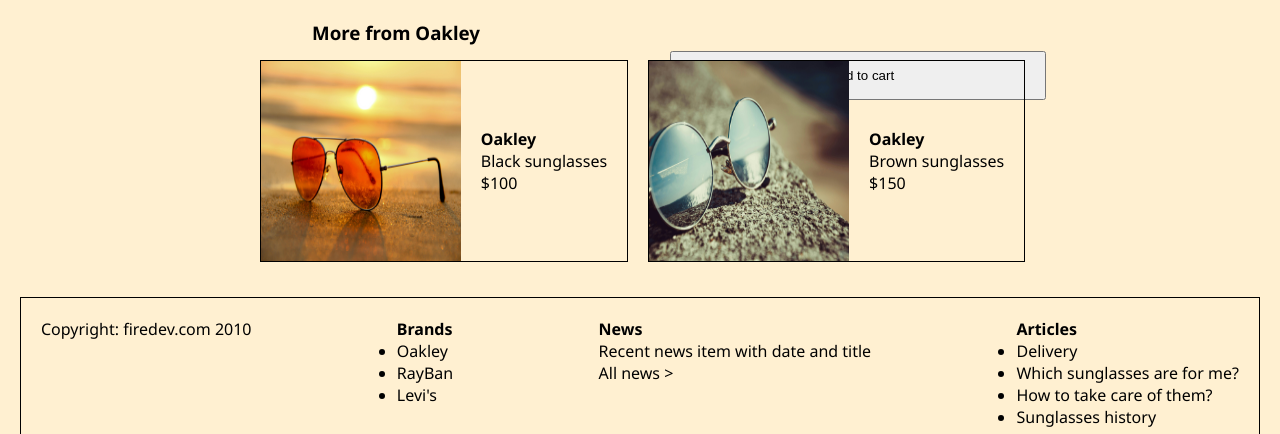
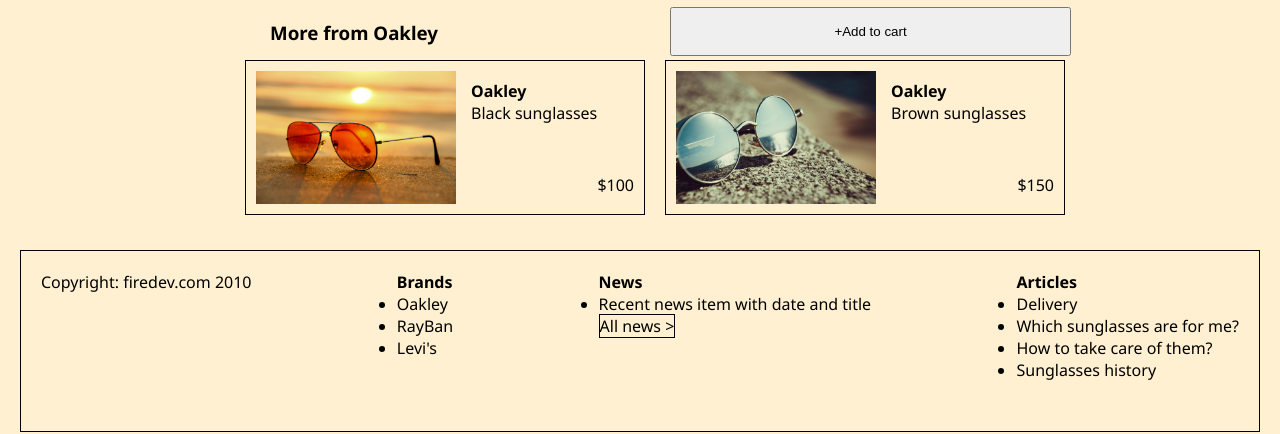
Before and after one commit to renopanjero/learn-css-layout, a plain HTML site: page index.html in a window 1280 px wide. Shown: the part 898-1332 px from the top of the page. Drawn offline with Linux system fonts and the light colour scheme.

Commit message:
update layout

```diff
--- a/index.html
+++ b/index.html
@@ -99,23 +99,28 @@
           <div class="product-card">
             <img src="/images/pexels-nitin-creative-46710.jpg" alt="Oakley">
             <div class="more-product-card">
-              <h4>Oakley</h4>
-              <p>Black sunglasses</p>
-              <p>$100</p>
+              <div class="product-info">
+                <h4>Oakley</h4>
+                <p>Black sunglasses</p>
+              </div>
+              <p class="product-price">$100</p>
             </div>
           </div>
           <div class="product-card">
             <img src="/images/pexels-asim-razan-343720.jpg" alt="Oakley">
             <div class="more-product-card">
-              <h4>Oakley</h4>
-              <p>Brown sunglasses</p>
-              <p>$150</p>
+              <div class="product-info">
+                <h4>Oakley</h4>
+                <p>Brown sunglasses</p>
+              </div>
+              <p class="product-price">$150</p>
             </div>
           </div>
+        </div>
+      </div>
 
-        </div>
 
-      </div>
+    </div>
     </div>
     </div>
 
@@ -156,7 +161,9 @@
       </div>
       <div class="news">
         <h4>News</h4>
-        <p>Recent news item with date and title</p>
+        <ul>
+          <li>Recent news item with date and title</li>
+        </ul>
         <span class="span-news"><a href="#">All news ></a></span>
       </div>
       <div class="articles">
--- a/style.css
+++ b/style.css
@@ -174,55 +174,50 @@
 }
 
 .card-content {
-  margin-top: 20px
+  margin-top: 20px;
 }
 
 .card-content h3 {
-  padding-left: 82px;
+  padding-left: 40px;
 }
 
 .card-content-product {
   margin-top: 15px;
   display: flex;
   gap: 20px;
-  align-items: center;
   justify-content: center;
-
 }
 
 .product-card {
   display: flex;
-  justify-content: center;
   align-items: center;
   border: 1px solid black;
-  gap: 20px;
+  padding: 10px;
+  width: 400px;
+}
+
+.product-card img {
+  width: 200px;
   height: auto;
+  margin-right: 15px;
 }
 
 .more-product-card {
-  padding-right: 20px;
-  margin: 0;
-  height: auto;
+  display: flex;
+  flex-direction: column;
+  justify-content: start;
+  width: 300px;
 }
 
+.product-info {
+  width: 150px;
 
+}
 
-
-
-
-
-
-
-
-
-
-
-
-
-
-
-
-
+.product-price {
+  text-align: right;
+  margin-top: 50px;
+}
 
 
 
@@ -309,10 +304,13 @@
   color: black;
 }
 
+.span-news {
+  width: 100%;
+  border: 1px solid black;
+}
 
 .span-news a {
   text-decoration: none;
   color: black;
-  align-items: end;
-  justify-content: end;
+  text-align: right;
 }
```
